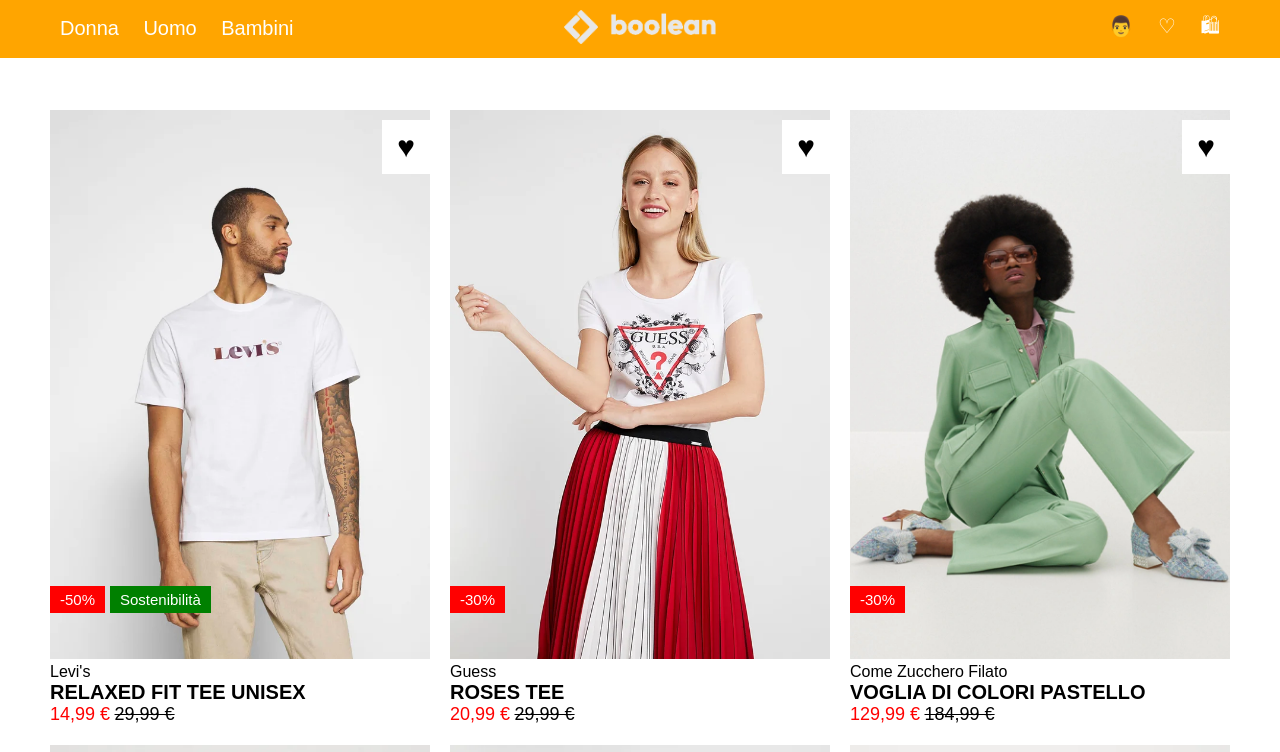
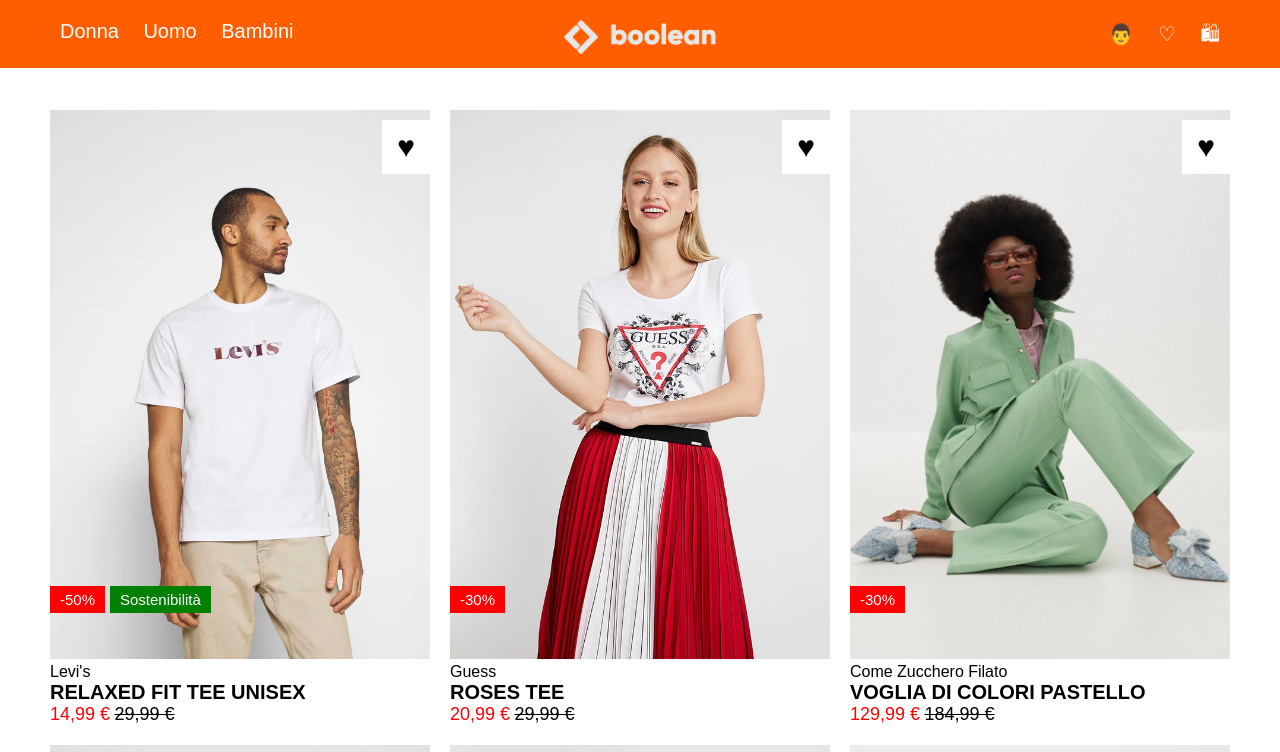
Before and after one commit to Rachele-Turtora/html-css-boolando, a plain HTML site: page bonus/index.html in a window 1280 px wide. Shown: the top 752 px of the page. Drawn offline with Linux system fonts and the light colour scheme.

Commit message:
[FIX] header

```diff
--- a/bonus/css/style.css
+++ b/bonus/css/style.css
@@ -11,27 +11,12 @@
     text-align: right;
 }
 
-.d-flex{
-    display: flex;
-}
-
-.justify-center{
-    justify-content: center;
-}
-
-.justify-right{
-    justify-content: right;
-}
-
-.align-center{
-    align-items: center;
-}
-
 /* LAYOUT CLASSES */
 
 .container{
     width: 1200px;
     margin: 0 auto;
+    position: relative;
 }
 
 #container{
@@ -131,9 +116,10 @@ h3{
 header{
     position: fixed;
     width: 100%;
-    background-color: orange;
+    background-color: rgb(255, 94, 0);
     color: white;
     z-index: 1;
+    padding-top: 10px;
 }
 
 ul li{
@@ -149,6 +135,7 @@ ul li{
 
 .logo{
     width: 40%;
+    margin: 0 auto;
 }
 
 footer{
--- a/bonus/index.html
+++ b/bonus/index.html
@@ -11,7 +11,7 @@
     <header>
         <div class="container">
             <div class="row">
-                <div class="col-33 d-flex align-center">
+                <div class="col-33">
                     <div class="header-list">
                         <ul>
                             <li>Donna</li>
@@ -20,12 +20,12 @@
                         </ul>
                     </div>
                 </div>
-                <div class="col-33 d-flex justify-center align-center">
+                <div class="col-33">
                     <div class="logo" >
                         <img src="./img/boolean-logo.png" alt="logo">
                     </div>
                 </div>
-                <div class="col-33 d-flex align-center justify-right">
+                <div class="col-33 text-right">
                     <div class="header-list">
                         <ul>
                             <li>&#128104;</li>
```
